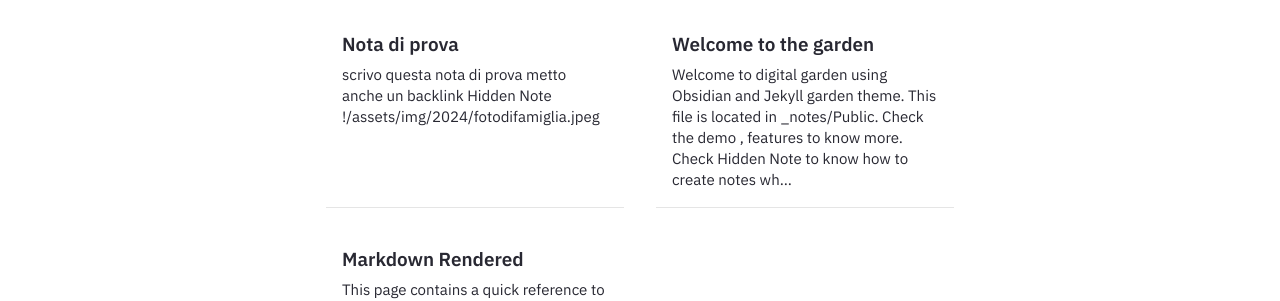
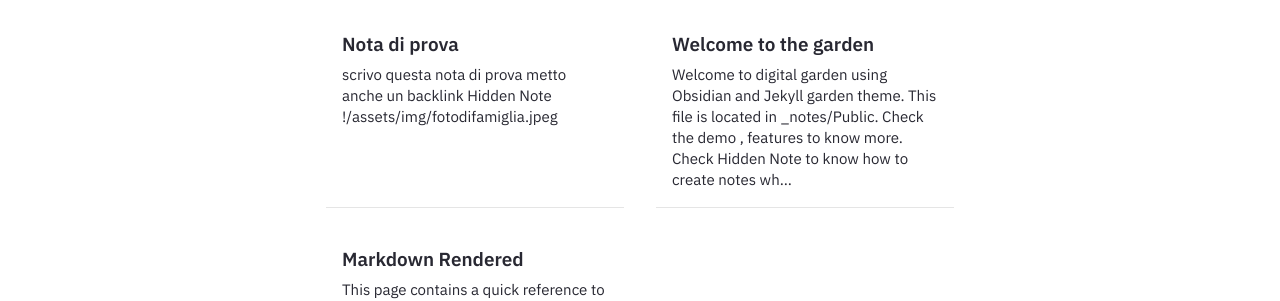
Before and after one commit to lazban/dg24, a Jekyll site: the page built from pages/notes.md, in a window 1280 px wide. Shown: the part 379-680 px from the top of the page. Built offline with Jekyll 4.4.1, drawn with Linux system fonts in a browser that asks for light colours.

Commit message:
24.0425.0814

```diff
--- a/_notes/Public/2024/Nota di prova.md
+++ b/_notes/Public/2024/Nota di prova.md
@@ -7,5 +7,5 @@ date: 24-04-2024
 ---
 scrivo questa nota di prova
 metto anche un backlink [[Hidden Note]]
-![[/assets/img/2024/fotodifamiglia.jpeg]]
+![[/assets/img/fotodifamiglia.jpeg]]
 ![altrafoto](https://alet313.s3.eu-west-3.amazonaws.com/fotoradio/2021/faccilongo_wpp21.avif)
```
Also changed, not shown: assets/img/fotodifamiglia.jpeg (renamed from assets/2024/fotodifamiglia.jpeg), 1 other file.
